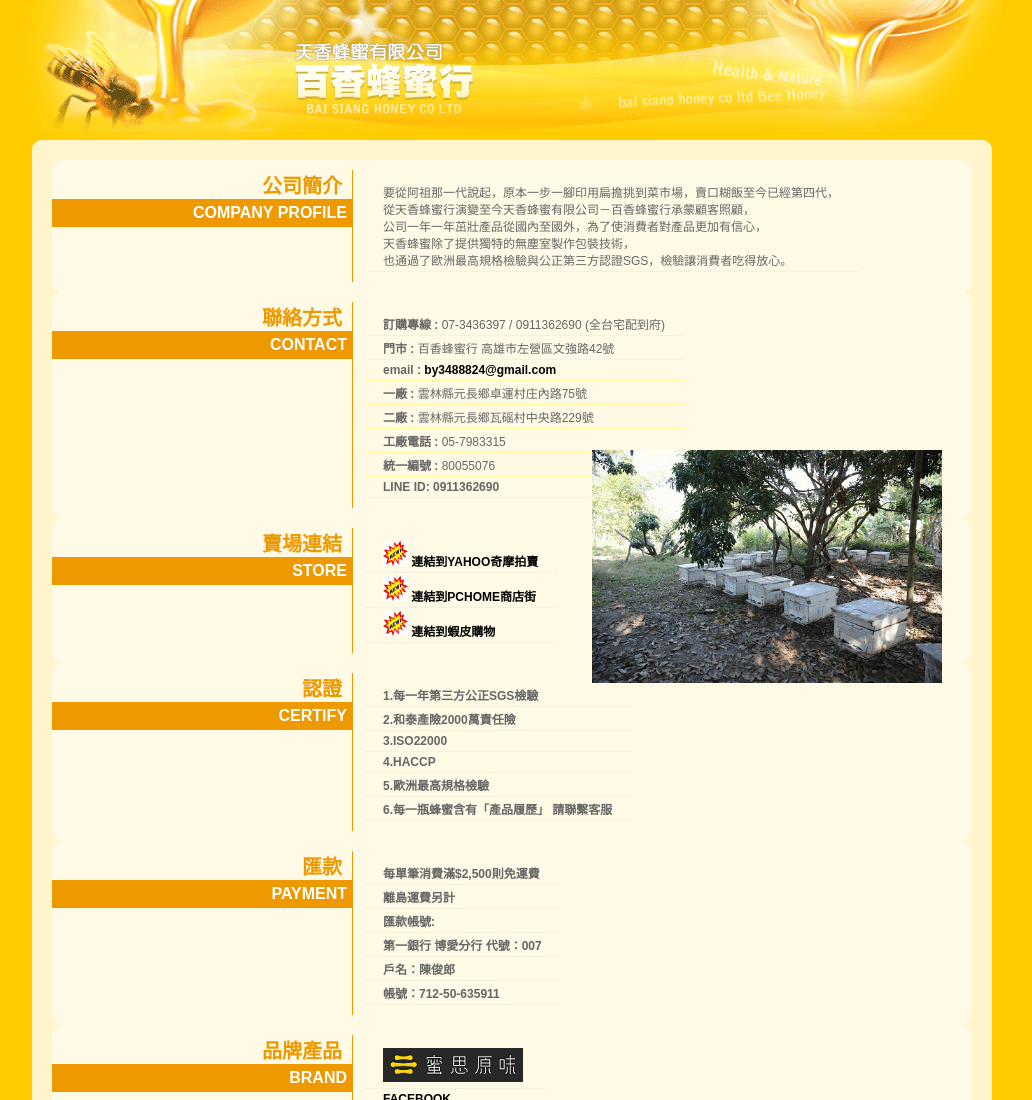
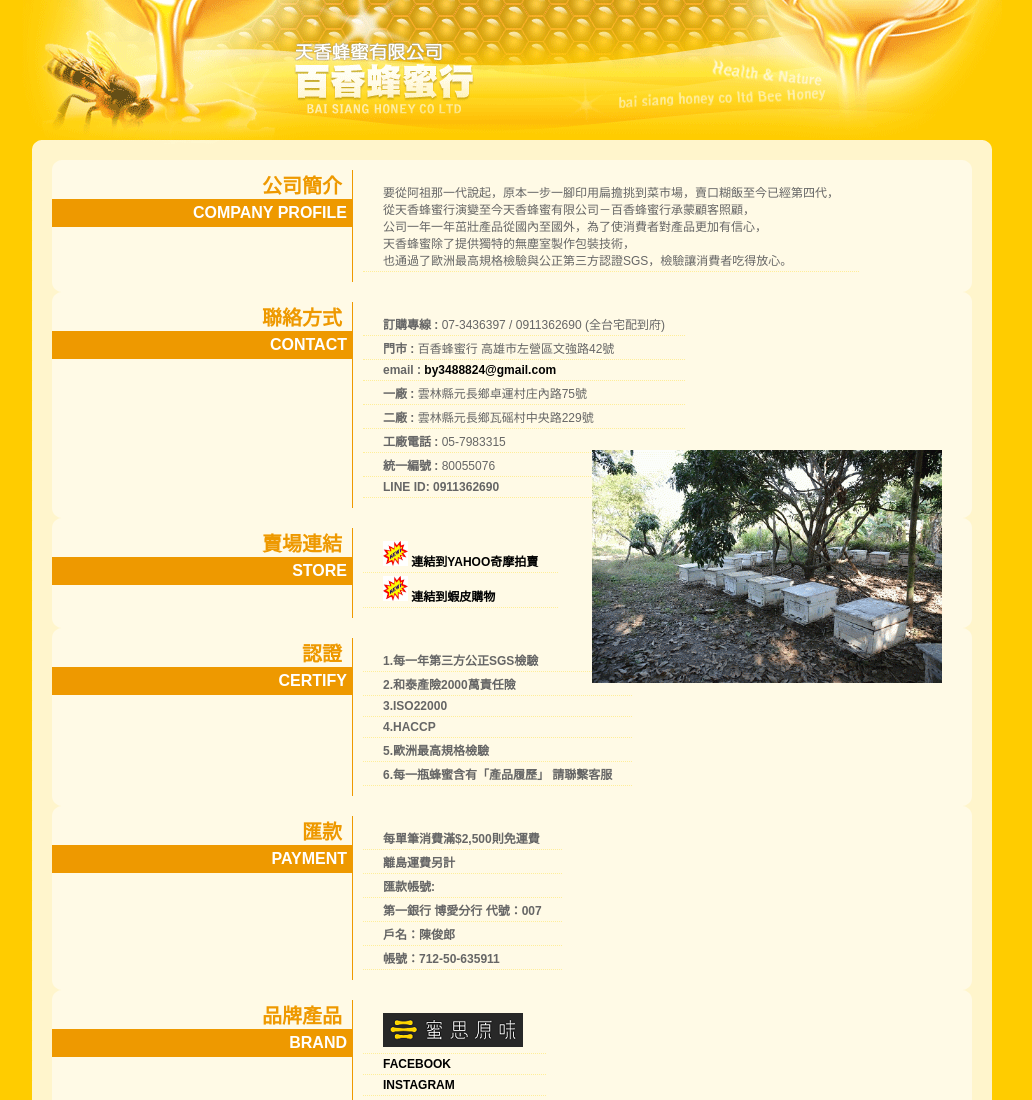
Before and after one commit to serverclient/tienhsiang.com.tw, a plain HTML site: page index.html in a window 1280 px wide. Shown: the top 1100 px of the page, without its empty margins (128-1160 px from the left). Drawn offline with Linux system fonts and the light colour scheme.

Commit message:
Update index.html

```diff
--- a/index.html
+++ b/index.html
@@ -85,9 +85,9 @@
                             <li><img src="./images/new.jpg" width="25px" height="25px">
                                 <a href="http://tw.user.bid.yahoo.com/tw/user/Y0478652673" target="_blank">連結到YAHOO奇摩拍賣</a>
                             </li>
-                            <li><img src="./images/new.jpg" width="25px" height="25px">
+			    <!-- <li><img src="./images/new.jpg" width="25px" height="25px">
                                 <a href="https://www.pcstore.com.tw/tienhsiang-bee/" target="_blank">連結到PCHOME商店街</a>
-                            </li>
+                            </li> -->
                             <li><img src="./images/new.jpg" width="25px" height="25px">
                                 <a href="https://shopee.tw/by788?categoryId=100629&entryPoint=ShopByPDP&itemId=28407244582" target="_blank">連結到蝦皮購物</a>
                             </li>
```
